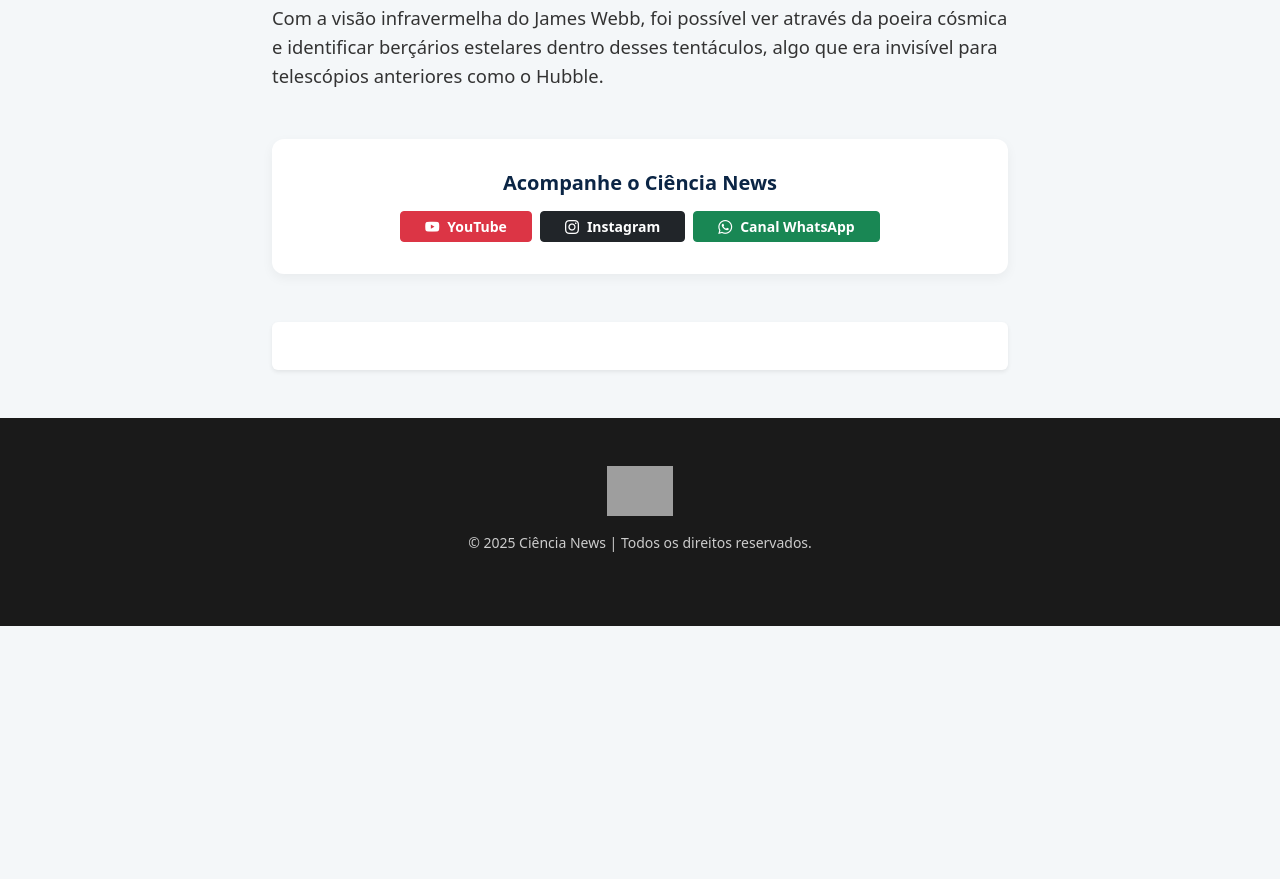
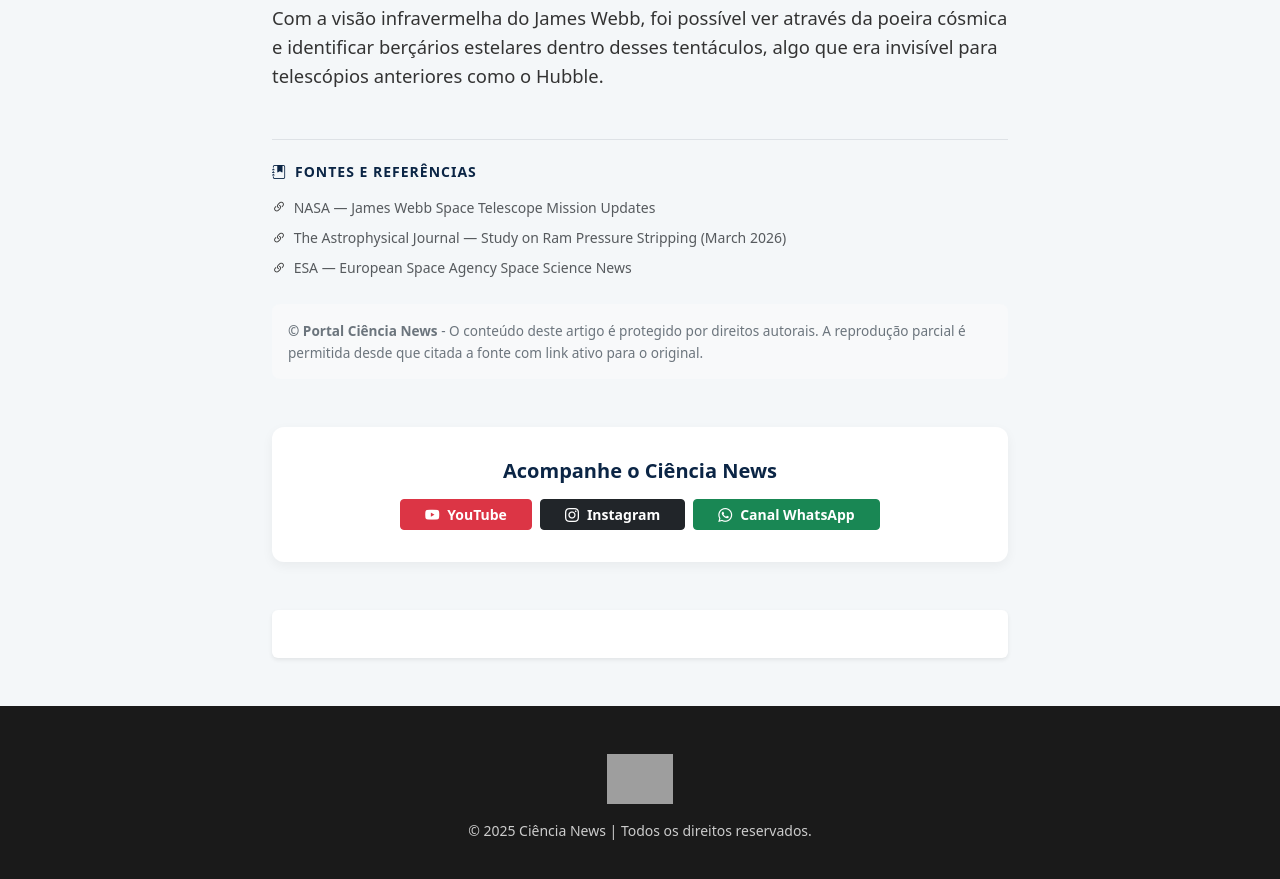
Before and after one commit to canalciencianews/post, a plain HTML site: page james-webb-galaxia-agua-viva.html in a window 1280 px wide. Shown: the part 1591-2470 px from the top of the page. Before the commit the page ends 2217 px from the top, so only its background shows below. Drawn offline with nearby package versions, Linux system fonts and the light colour scheme; grey boxes are pictures that could not be loaded; a script that the page names is missing.

Commit message:
Update james-webb-galaxia-agua-viva.html

```diff
--- a/james-webb-galaxia-agua-viva.html
+++ b/james-webb-galaxia-agua-viva.html
@@ -93,6 +93,33 @@
           <p>Com a visão infravermelha do James Webb, foi possível ver através da poeira cósmica e identificar berçários estelares dentro desses tentáculos, algo que era invisível para telescópios anteriores como o Hubble.</p>
         </div>
 
+         <div class="article-footer mt-5 pt-4 border-top">
+  <h6 class="fw-bold text-uppercase small mb-3" style="color: var(--space-blue); letter-spacing: 1px;">
+    <i class="bi bi-journal-bookmark-fill me-2"></i>Fontes e Referências
+  </h6>
+  <ul class="list-unstyled small">
+    <li class="mb-2">
+      <i class="bi bi-link-45deg me-1"></i>
+      <a href="https://www.nasa.gov/mission_pages/webb/main/index.html" target="_blank" class="text-decoration-none text-muted">NASA — James Webb Space Telescope Mission Updates</a>
+    </li>
+    <li class="mb-2">
+      <i class="bi bi-link-45deg me-1"></i>
+      <a href="https://journals.aas.org/the-astrophysical-journal/" target="_blank" class="text-decoration-none text-muted">The Astrophysical Journal — Study on Ram Pressure Stripping (March 2026)</a>
+    </li>
+    <li class="mb-2">
+      <i class="bi bi-link-45deg me-1"></i>
+      <a href="https://www.esa.int/" target="_blank" class="text-decoration-none text-muted">ESA — European Space Agency Space Science News</a>
+    </li>
+  </ul>
+
+  <div class="mt-4 p-3 bg-light rounded-3 border-0">
+    <p class="mb-0 fs-7 text-secondary italic" style="font-size: 0.85rem;">
+      <strong>© Portal Ciência News</strong> - O conteúdo deste artigo é protegido por direitos autorais.
+      A reprodução parcial é permitida desde que citada a fonte com link ativo para o original.
+    </p>
+  </div>
+</div>
+
         <div class="social-share-box text-center">
           <h5 class="fw-bold mb-3" style="color: var(--space-blue);">Acompanhe o Ciência News</h5>
           <div class="d-flex justify-content-center gap-2">
@@ -127,4 +154,5 @@
 
   <script src="https://cdn.jsdelivr.net/npm/bootstrap@5.3.2/dist/js/bootstrap.bundle.min.js"></script>
 </body>
+
 </html>
```
